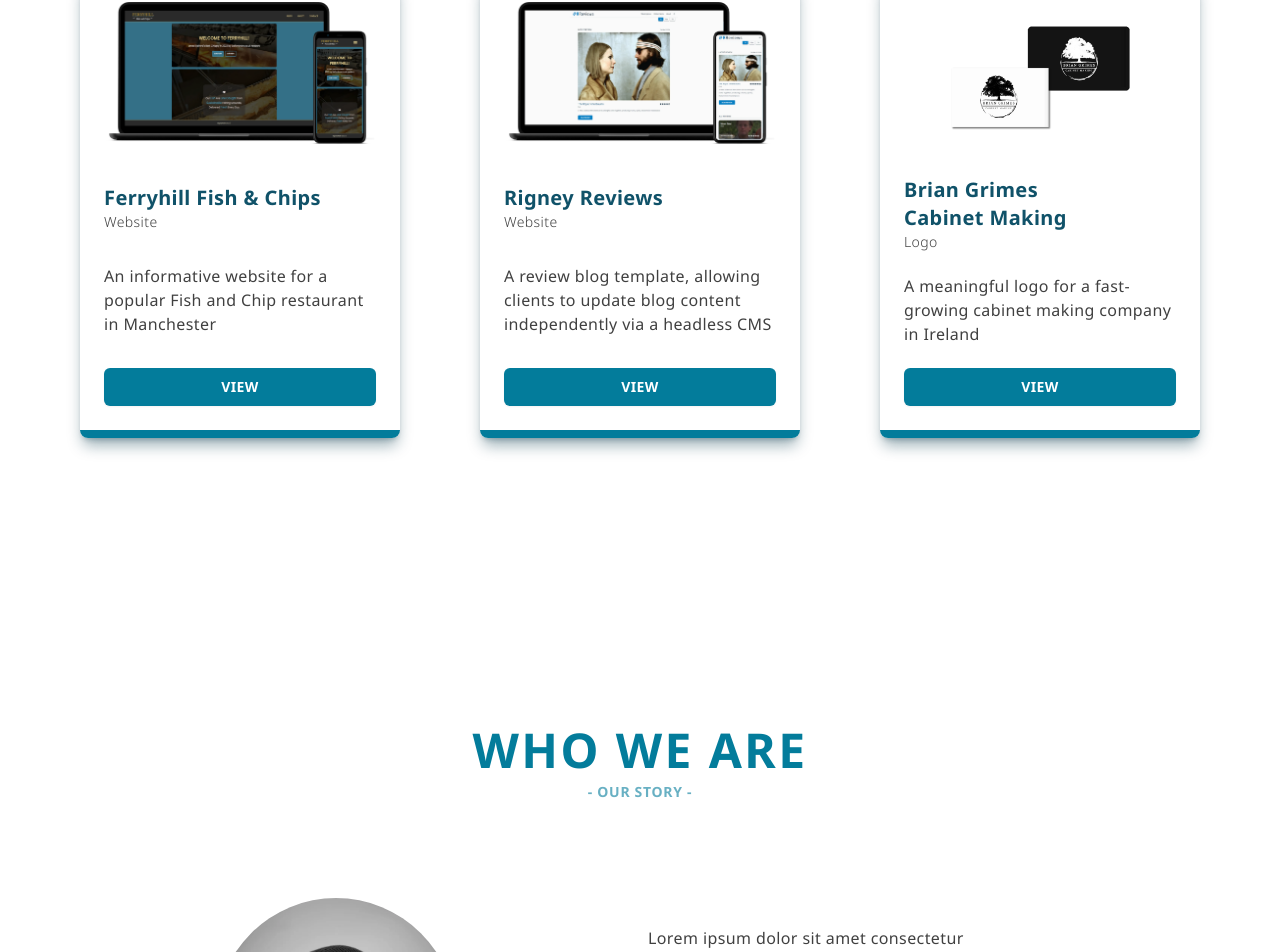
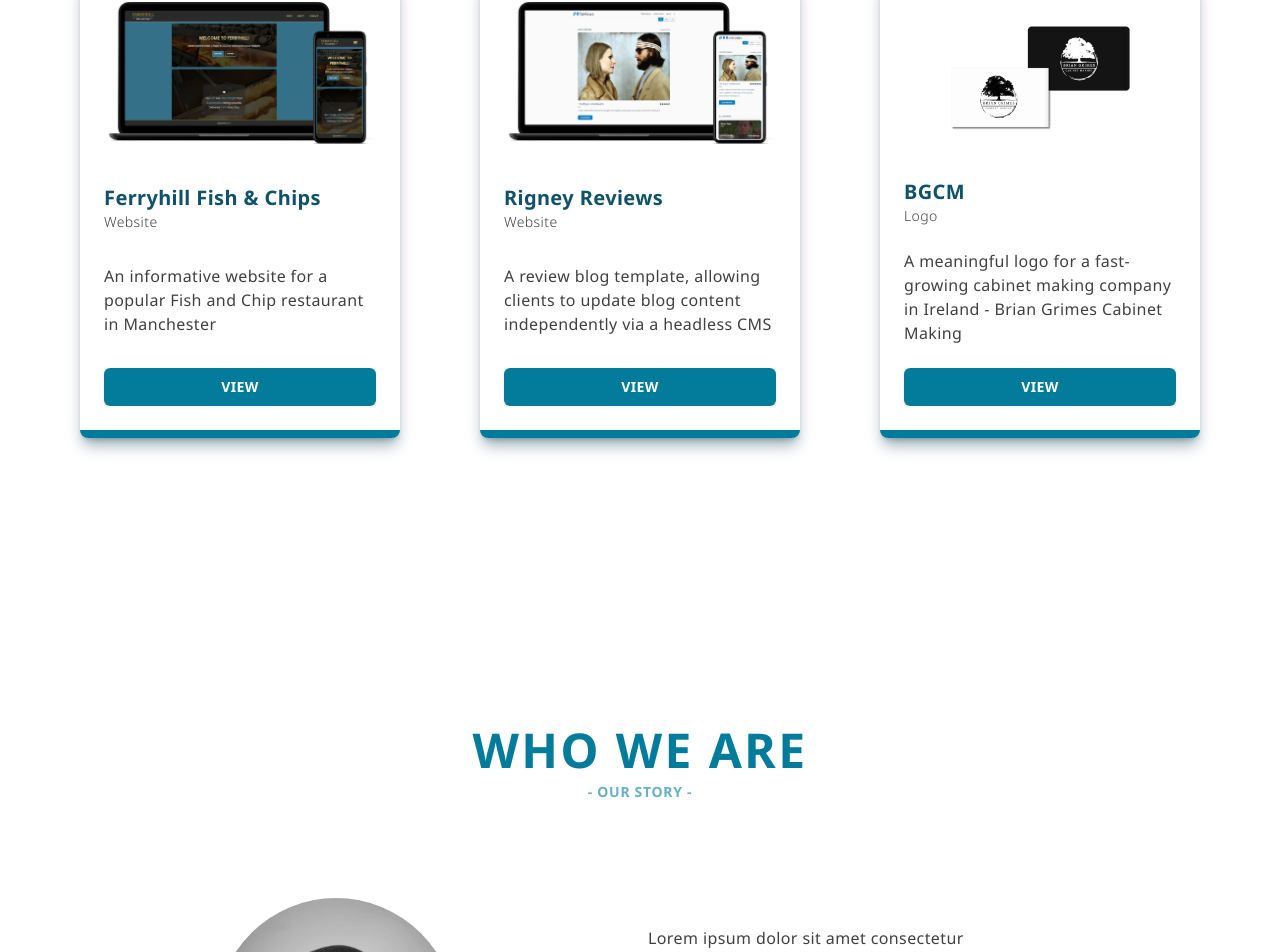
Before and after one commit to KramYengir/rigneymade, a Next.js app: page / in a window 1280 px wide. Shown: the part 2598-3550 px from the top of the page. Built offline with nearby package versions, Linux system fonts and the light colour scheme.

Commit message:
tweak heading color & BGCM info

```diff
--- a/components/Home/PortfolioCard.tsx
+++ b/components/Home/PortfolioCard.tsx
@@ -24,7 +24,7 @@ const PortfolioCard = ({
       <Image src={image} alt={imageAlt} className="h-auto w-auto mx-auto" />
       <div className="flex flex-col justify-between gap-4 ">
         <div className="grid justify-start">
-          <h3 className="text-xl text-balance text-rm-primary-900 dark:text-rm-primary-100 font-bold">
+          <h3 className="text-xl text-balance text-rm-primary-900 dark:text-rm-primary-50 font-bold">
             {title}
           </h3>
           <p className="text-sm font-light">{productType}</p>
--- a/components/Home/PortfolioSection.tsx
+++ b/components/Home/PortfolioSection.tsx
@@ -29,10 +29,10 @@ const portfolioItems = [
     image: mockupBGCM,
     imageAlt:
       "two business card mockups, one black and one white, showing the logo for brian grimes cabinet making",
-    title: "Brian Grimes Cabinet Making",
+    title: "BGCM",
     productType: "Logo",
     description:
-      "A meaningful logo for a fast-growing cabinet making company in Ireland",
+      "A meaningful logo for a fast-growing cabinet making company in Ireland - Brian Grimes Cabinet Making",
     link: "https://www.instagram.com/bgcabinetmaking/?hl=en-gb",
   },
 ];
```
